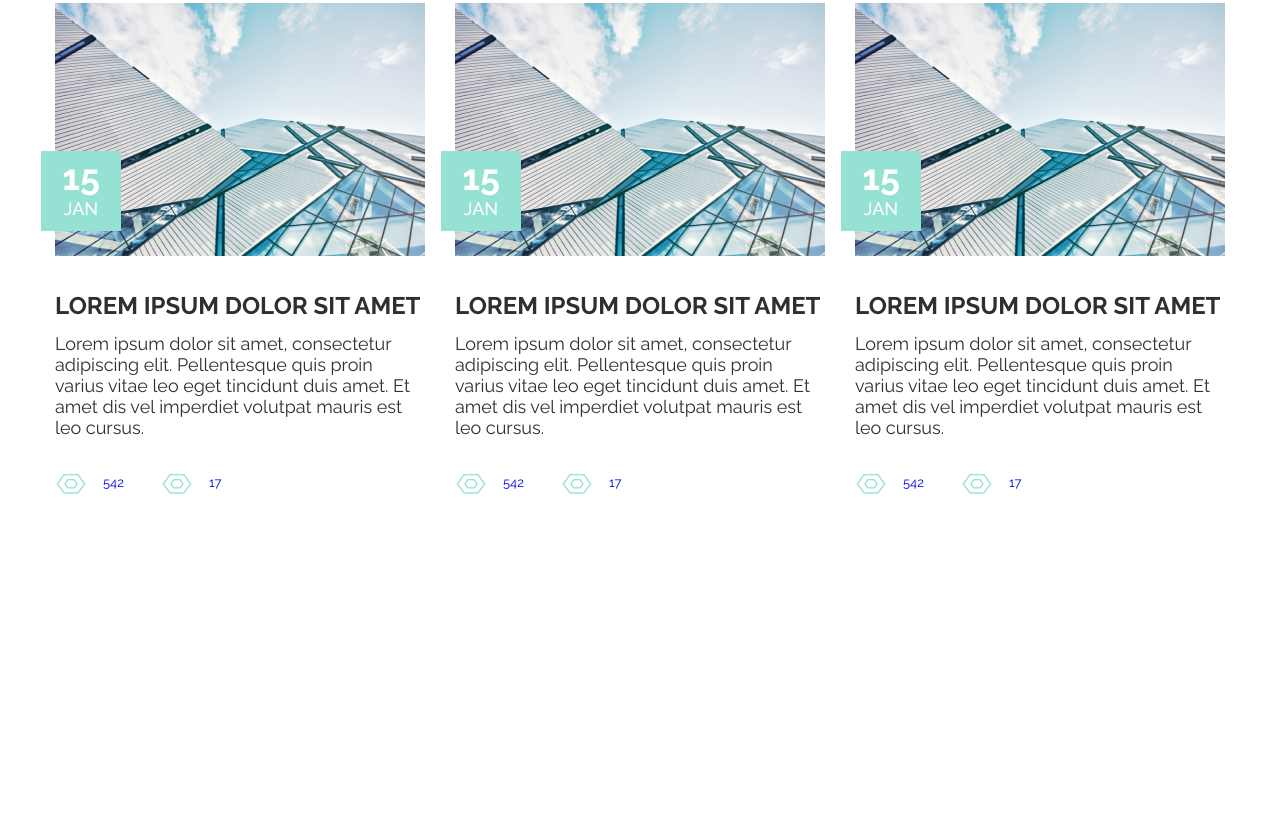
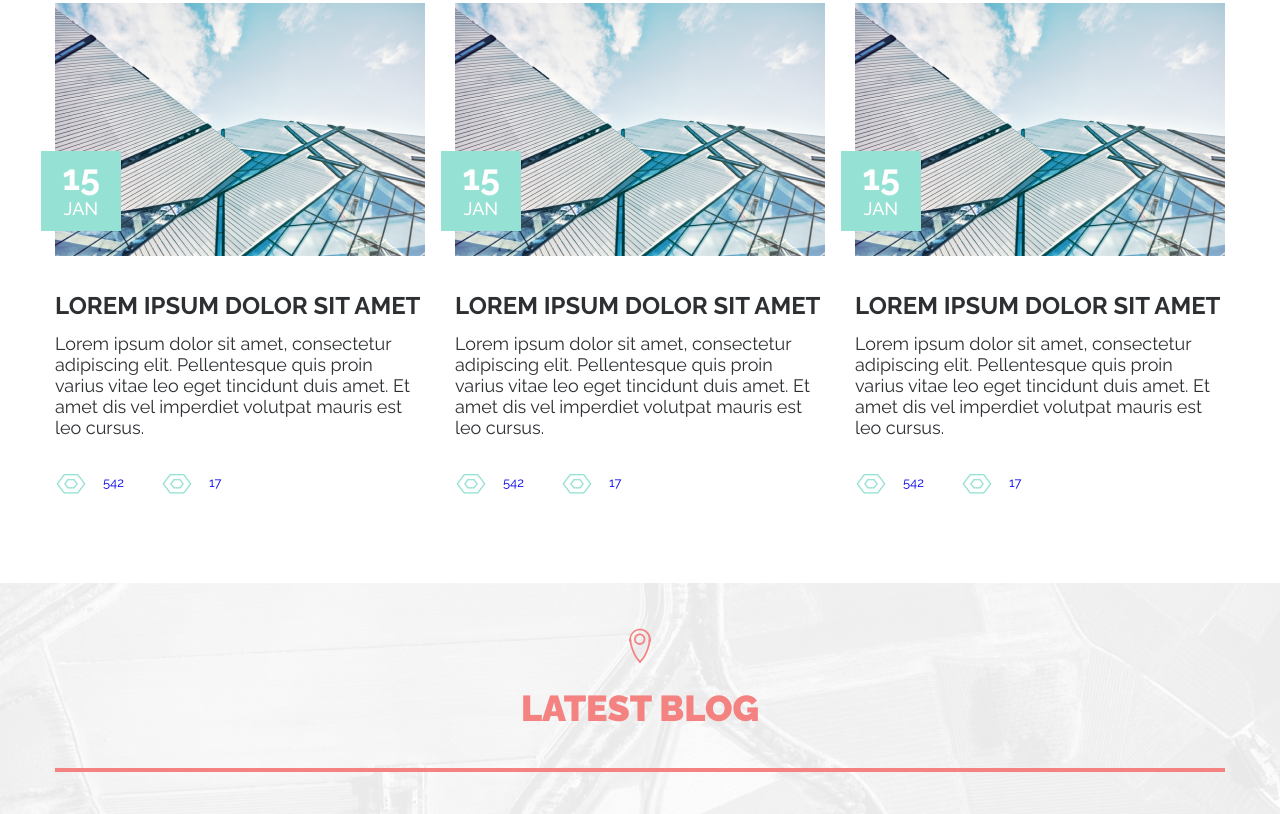
Before and after one commit to MATABIOZ/mogo-project, a website built with Parcel: page index.html in a window 1280 px wide. Shown: the part 8991-9805 px from the top of the page. Before the commit the page ends 9574 px from the top, so only its background shows below. Built offline with nearby package versions, Linux system fonts and the light colour scheme; files whose address does not match are found by name.

Commit message:
Added block_map

```diff
--- a/index.html
+++ b/index.html
@@ -766,6 +766,19 @@
 			</div>
 		</div>
 	</section>
+	<section class="map">
+		<div class="container">
+			<div class="map__wrapper">
+				<div class="section-header">
+					<span class="section-header__icon icon-pointer"></span>
+					<div class="section-header__title section-header__title_red">
+						<h2>Latest blog</h2>
+					</div>
+					<span class="divider divider_red"></span>
+				</div>
+			</div>
+		</div>
+	</section>
 </body>
 
 </html>
--- a/styles/components/map.less
+++ b/styles/components/map.less
@@ -0,0 +1,17 @@
+.map {
+
+	&__wrapper {
+		width: 100%;
+		padding: 42px 16px;
+		background: url(../../images/map-background.jpg), @background-color-opacity09-white;
+		background-repeat: no-repeat;
+		background-position: center;
+		background-size: cover;
+		background-blend-mode: screen;
+	}
+
+	&__inner {
+		margin: 0 auto;
+		max-width: 1170px;
+	}
+}
--- a/styles/main.less
+++ b/styles/main.less
@@ -50,10 +50,19 @@ body {
 		}
 	}
 
+	&__icon::before {
+		color: @text-color-froly;
+		font-size: 42px;
+	}
+
 	&__title {
 		width: 100%;
 		padding: 19px 0;
 		margin-bottom: 20px;
+
+		&_red {
+			color: @text-color-froly;
+		}
 
 		h2 {
 			.font-sizes_900-36-42 ();
```
